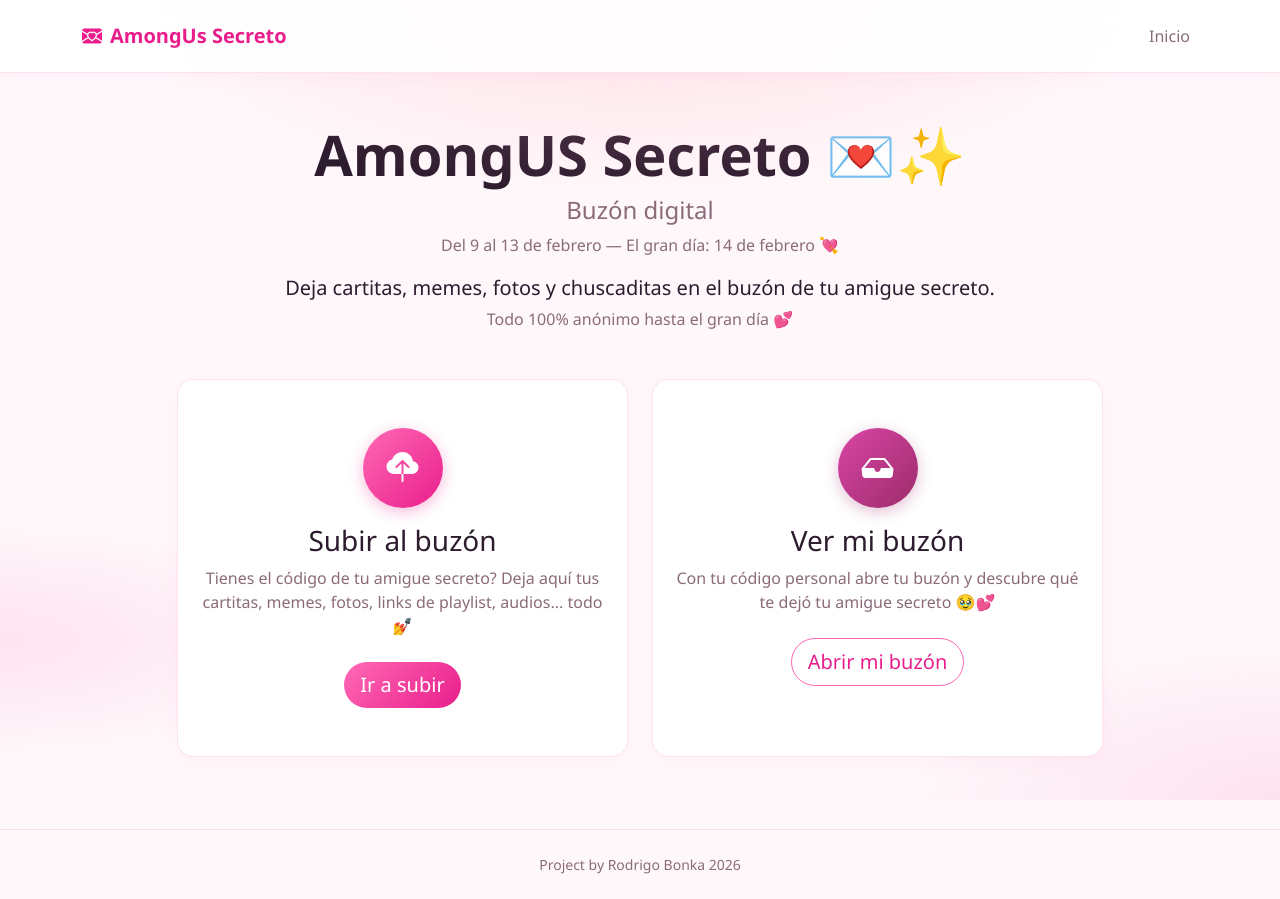
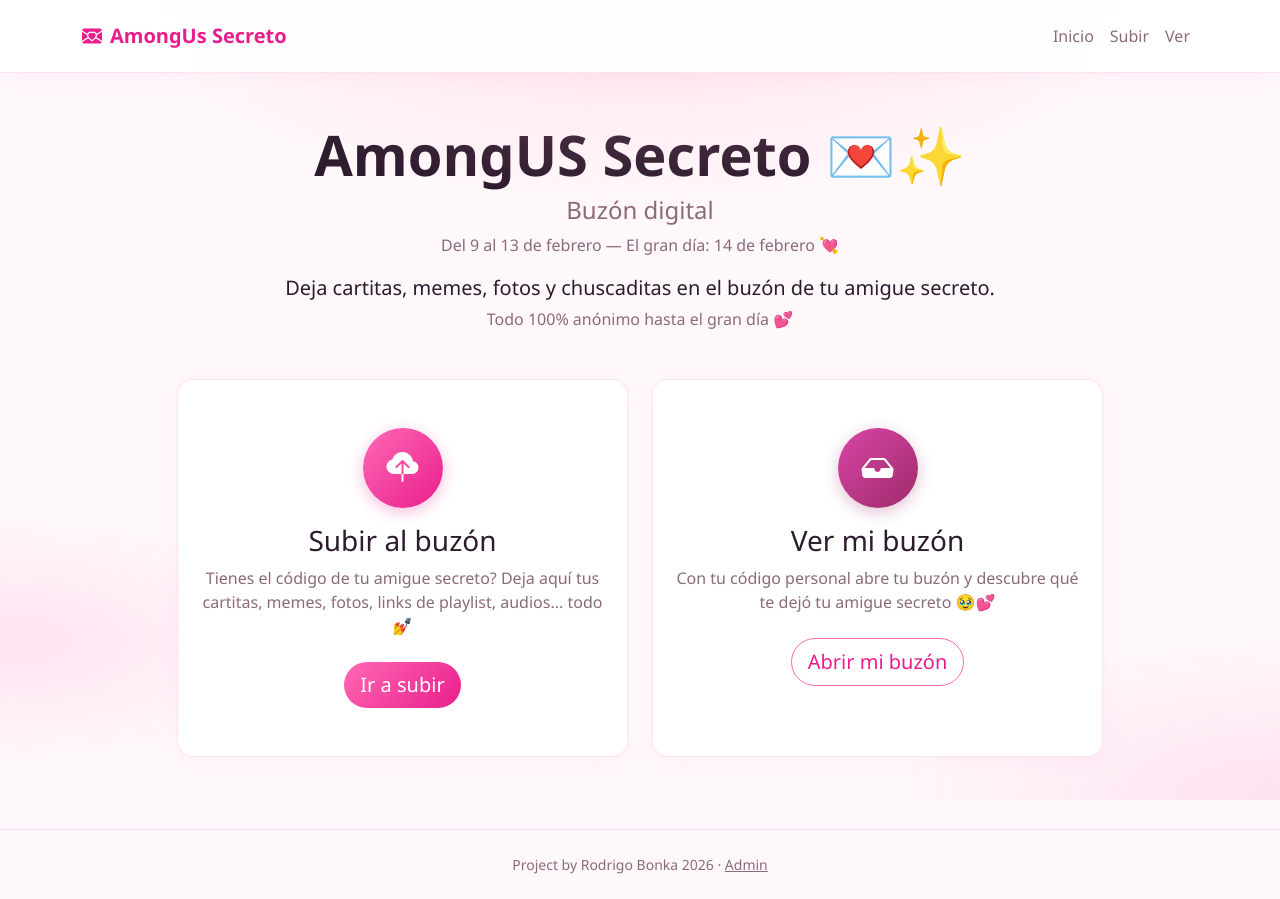
Before and after one commit to rodrigobonka/amongus-secreto, a website: page public/index.html in a window 1280 px wide. Drawn offline with nearby package versions, Linux system fonts and the light colour scheme.

Commit message:
Agregar enlaces Subir y Ver al navbar principal
Co-authored-by: Cursor <cursoragent@cursor.com>

```diff
--- a/public/index.html
+++ b/public/index.html
@@ -17,6 +17,8 @@
         </a>
         <div class="navbar-nav ms-auto">
           <a class="nav-link" href="/">Inicio</a>
+          <a class="nav-link" href="subir.html">Subir</a>
+          <a class="nav-link" href="ver.html">Ver</a>
         </div>
       </div>
     </nav>
@@ -62,7 +64,7 @@
     </main>
 
     <footer class="py-4 mt-4 text-center text-muted small">
-      <p class="mb-0">Project by Rodrigo Bonka 2026</p>
+      <p class="mb-0">Project by Rodrigo Bonka 2026 · <a href="login.html" class="text-muted">Admin</a></p>
     </footer>
   </div>
 
```
Also changed, not shown: public/admin.html (+2 -0 lines), public/login.html (+2 -0 lines), public/subir.html (+2 -0 lines), public/ver.html (+2 -0 lines).
